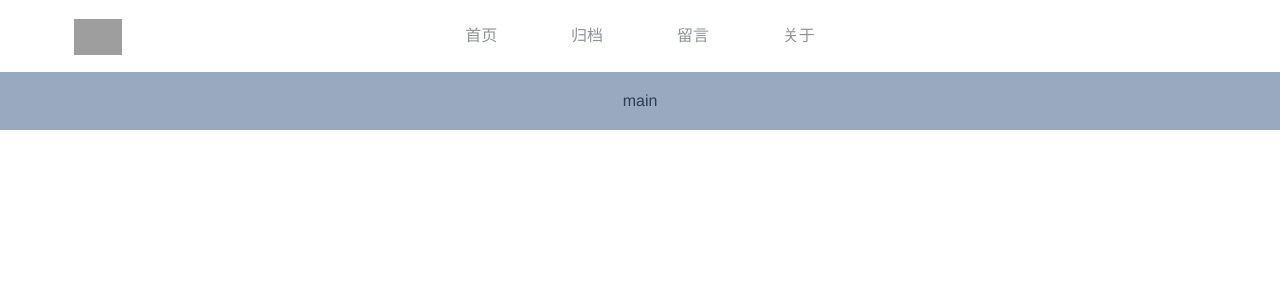
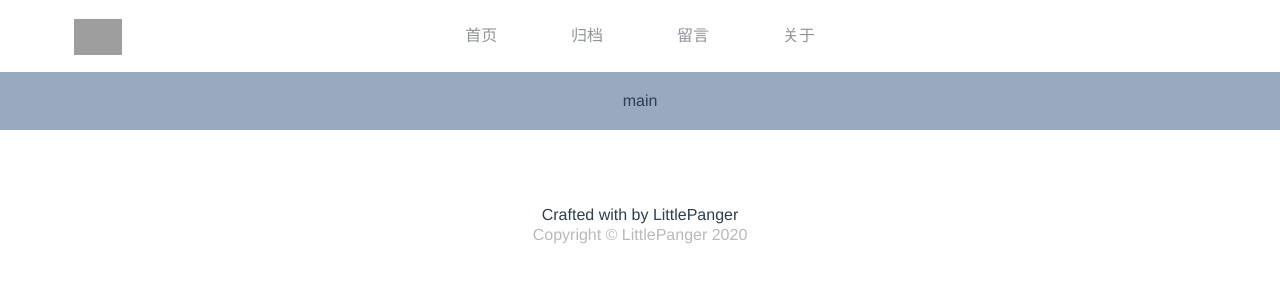
Before and after one commit to LittlePanger/BlogFrontend, a Vue app: page / in a window 1280 px wide. Shown: the top 300 px of the page. Built offline with nearby package versions, Linux system fonts and the light colour scheme; grey boxes are pictures that could not be loaded; a small style sheet from the web is missing.

Commit message:
footer0.5

```diff
--- a/index.html
+++ b/index.html
@@ -4,7 +4,7 @@
     <meta charset="utf-8">
     <meta name="viewport" content="width=device-width,initial-scale=1.0">
     <title>blog</title>
-    <link rel="stylesheet" href="//at.alicdn.com/t/font_1667768_sabm78m8psb.css">
+    <link rel="stylesheet" href="//at.alicdn.com/t/font_1667768_qftrrh23s.css">
   </head>
   <body>
     <div id="app"></div>
--- /dev/null
+++ b/src/common/footer.vue
@@ -0,0 +1,42 @@
+<template>
+  <el-footer height="150px">
+    <a v-for="item in social" :key="item.id" :href="item.href" @mouseover="mouseOver($event)" @mouseout="mouseOut($event)"><span :class="item.icon" style="font-size: 50px;padding: 15px"></span></a>
+    <div style="margin-top: 10px">Crafted with <span class="e-icon1" style="color: #e74c3c;font-size: 25px"></span> by LittlePanger</div>
+    <p style="margin:0">Copyright &copy; LittlePanger {{time}}</p>
+  </el-footer>
+</template>
+
+<script>
+    export default {
+      name: "B-footer",
+      data() {
+        return{
+          time:new Date().getFullYear(),
+          social:[
+            {'id':0,'name':'weibo','href':'11','icon':'e-iconweibo-copy'},
+            {'id':1,'name':'github','href':'11','icon':'e-icongithub'},
+            {'id':2,'name':'twitter','href':'11','icon':'e-icontuitetwitter43'}
+          ]
+        }
+      },
+      methods:{
+        mouseOver(e){
+          e.currentTarget.firstElementChild.style.color = "#e65026";
+        },
+        mouseOut(e){
+          e.currentTarget.firstElementChild.style.color = "#000000";
+        }
+      }
+    }
+</script>
+
+<style scoped>
+  a {
+    text-decoration: none;
+    color:#000000;
+    font-size: 20px;
+  }
+  p {
+    color: #b9b9b9;
+  }
+</style>
--- a/src/page/index.vue
+++ b/src/page/index.vue
@@ -4,18 +4,20 @@
       <Header></Header>
       <el-main>
         main
-<!--        <img src="../../build/logo.png" alt="">-->
       </el-main>
+      <Footer></Footer>
     </el-container>
   </div>
 </template>
 
 <script>
   import Header from '../common/header'
+  import Footer from '../common/footer'
     export default {
       name: "index",
       components: {
         Header,
+        Footer,
       }
     }
 
@@ -25,4 +27,8 @@
 main {
   background-color: #99a9bf;
 }
+/*撑开main*/
+/*.el-main{*/
+/*  min-height: calc(100vh - 134px)*/
+/*}*/
 </style>
```
